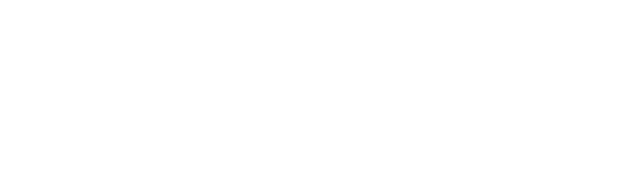
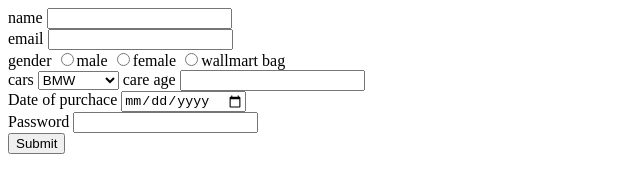
Before and after one commit to acciojob/car-insurance-form-shivamjamshedpur, a website: page main.html in a window 1280 px wide. Shown: the whole page, without its empty margins (0-640 px from the left). Drawn offline with Linux system fonts and the light colour scheme.

Commit message:
created a submission

```diff
--- a/main.html
+++ b/main.html
@@ -10,7 +10,34 @@
 	<!-- the entire body must be written by student -->
     <script type="text/javascript" src="./script.js">
 </script>
-
+<form><label id=name>name</label>
+	<input type=text id=name required>
+	<br>
+	<label id=email >email</label>
+	<input type=email id=email required>
+	<br>
+	<label id=gender>gender</label>
+	<input type="radio" id=gender name=gender required>male
+	<input type="radio" id=gender name=gender required>female
+	<input type="radio" id=gender name=gender required>wallmart bag
+	<br>
+	<label id=cars>cars</label>
+	<select id=cars name=cars>
+		<option name=BMW>BMW</option>
+		<option name=Audi>Audi</option>
+		<option name=Mercedez>Mercedez</option>
+	</select>
+	<label id=carage name=carage>care age</label>
+	<input type="number" id=carage name=carage required>
+	<br>
+	<label id=dop name=dop>Date of purchace</label>
+	<input id=dop type="date" required>
+	<br>
+	<label id=password name=password>Password</label>
+	<input type="password" id=password required>
+	<br>
+	<input type="submit">
+</form>
 </body>
 
 </html>
```
